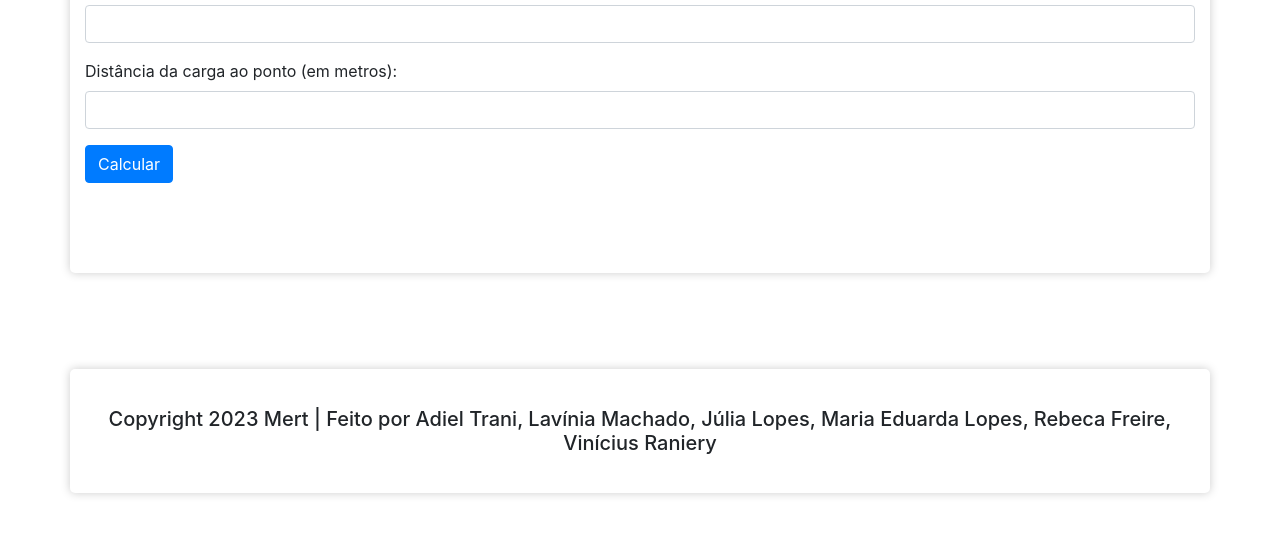
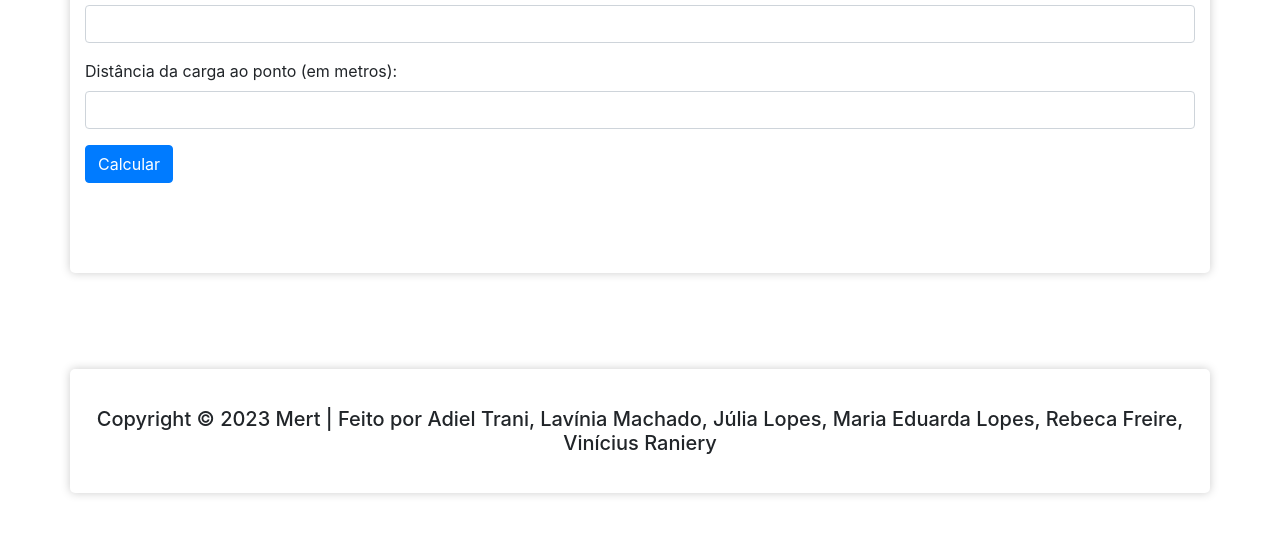
Before and after one commit to V1niciusR/Tarefa-Fisica, a plain HTML site: page index.html in a window 1280 px wide. Shown: the part 121-656 px from the top of the page. Drawn offline with nearby package versions, Linux system fonts and the light colour scheme; some icons are missing.

Commit message:
adding copyright symbol

```diff
--- a/index.html
+++ b/index.html
@@ -64,8 +64,8 @@
           >
           </lord-icon>
           <h5>
-            Copyright 2023 Mert | Feito por Adiel Trani, Lavínia Machado, Júlia
-            Lopes, Maria Eduarda Lopes, Rebeca Freire, Vinícius Raniery
+            Copyright &copy; 2023 Mert | Feito por Adiel Trani, Lavínia Machado,
+            Júlia Lopes, Maria Eduarda Lopes, Rebeca Freire, Vinícius Raniery
           </h5>
         </div>
       </div>
```
